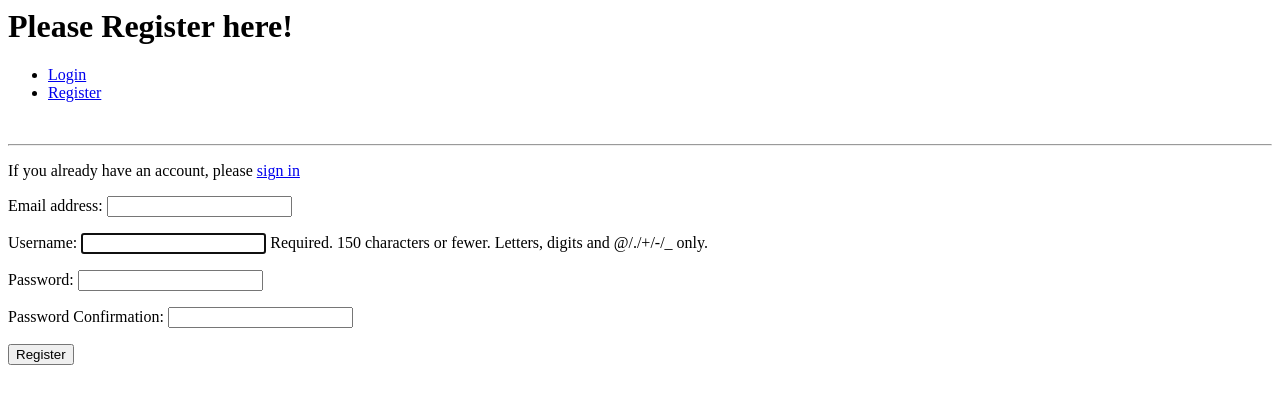
After one commit to Tariqalrehily/django-authentication, a Django app: page /accounts/register/ in a window 1280 px wide. The commit adds this page. Shown: the top 404 px of the page. Run offline with Django 3.2, Linux system fonts and the light colour scheme.

Commit message:
Added User Registration & Profiles

```diff
--- a/accounts/forms.py
+++ b/accounts/forms.py
@@ -1,8 +1,45 @@
 from django import forms
-
+from django.contrib.auth.models import User
+from django.contrib.auth.forms import UserCreationForm
+from django.core.exceptions import ValidationError
 
 class UserLoginForm(forms.Form):
     """Form for users login"""
 
     username = forms.CharField()
     password = forms.CharField(widget=forms.PasswordInput)
+
+
+class UserRegistrationForm(UserCreationForm):
+    """Form to register a new user"""
+
+    password1 = forms.CharField(
+        label="Password",
+        widget=forms.PasswordInput)
+    password2 = forms.CharField(
+        label="Password Confirmation",
+        widget=forms.PasswordInput)
+
+    class Meta:
+        model = User
+        fields = ['email', 'username', 'password1', 'password2']
+
+
+    def clean_email(self):
+        email = self.cleaned_data.get('email')
+        username = self.cleaned_data.get('username')
+        if User.objects.filter(email=email).exclude(username=username):
+            raise forms.ValidationError(u'The email you provided already used, your email must be unique')
+        return email
+
+    def clean_password2(self):
+        password1 = self.cleaned_data.get('password1')
+        password2 = self.cleaned_data.get('password2')
+
+        if not password1 or not password2:
+            raise ValidationError("Please confirm your password")
+
+        if password1 != password2:
+            raise ValidationError("Passwords is not matching")
+
+        return password2
--- /dev/null
+++ b/accounts/templates/registration.html
@@ -0,0 +1,16 @@
+{% extends 'base.html' %}
+
+{% block page_title %}Registration Page{% endblock %}
+
+{% block page_heading %}Please Register here!{% endblock %}
+
+{% block content %}
+<p>If you already have an account, please <a href="{% url 'login' %}">sign in</a></p>
+
+<form method="POST">
+        {% csrf_token %}
+        {{ registration_form.as_p }}
+        <button type="submit">Register</button>
+    </form>
+
+{% endblock %}
--- a/accounts/views.py
+++ b/accounts/views.py
@@ -1,7 +1,8 @@
 from django.shortcuts import render, redirect, reverse
 from django.contrib import auth, messages
 from django.contrib.auth.decorators import login_required
-from accounts.forms import UserLoginForm
+from django.contrib.auth.models import User
+from accounts.forms import UserLoginForm, UserRegistrationForm
 
 
 #  views here.
@@ -38,3 +39,33 @@ def login(request):
     else:
         login_form = UserLoginForm()
     return render(request, 'login.html', {'login_form': login_form})
+
+
+def registration(request):
+    """Render the registration page"""
+    if request.user.is_authenticated:
+        return redirect(reverse('index'))
+
+    if request.method == "POST":
+        registration_form = UserRegistrationForm(request.POST)
+
+        if registration_form.is_valid():
+            registration_form.save()
+
+            user = auth.authenticate(username=request.POST['username'],
+                                     password=request.POST['password1'])
+            if user:
+                auth.login(user=user, request=request)
+                messages.success(request, "Congrats, you have succesfully registered!")
+            else:
+                messages.error(request, "Sorry, we are unable to register your account at this time")
+    else:
+        registration_form = UserRegistrationForm()
+    return render(request, 'registration.html', {
+        "registration_form": registration_form})
+
+
+def user_profile(request):
+    """User's profile page"""
+    user = User.objects.get(email=request.user.email)
+    return render(request, 'profile.html', {"profile": user})
--- a/django_auth/urls.py
+++ b/django_auth/urls.py
@@ -15,11 +15,13 @@ Including another URLconf
 """
 from django.conf.urls import url
 from django.contrib import admin
-from accounts.views import index, logout, login
-
+from accounts.views import index, logout, login, registration, user_profile
+# the middle (white color), is to call the function (logout, login, registration, profile, ..etc.)
 urlpatterns = [
     url(r'^admin/', admin.site.urls),
     url(r'^$', index, name="index"),
     url(r'^accounts/logout/$', logout, name="logout"),
-    url(r'^accounts/login/$', login, name="login")
+    url(r'^accounts/login/$', login, name="login"),
+    url(r'^accounts/register/$', registration, name="registration"),
+    url(r'^accounts/profile/$', user_profile, name="profile")
 ]
--- a/templates/base.html
+++ b/templates/base.html
@@ -11,11 +11,11 @@
     <nav>
         <ul>
              {% if user.is_authenticated %}
-                <li><a href="#">Profile</a></li>
+                <li><a href="{% url 'profile' %}">Profile</a></li>
                 <li><a href="{% url 'logout' %}">Logout</a></li>
             {% else %}
                 <li><a href="{% url 'login' %}">Login</a></li>
-                <li><a href="#">Register</a></li>
+                <li><a href="{% url 'registration' %}">Register</a></li>
             {% endif %}
         </ul>
     </nav><br>
```
Also changed, not shown: accounts/templates/profile.html (added, +12 -0 lines), db.sqlite3.
